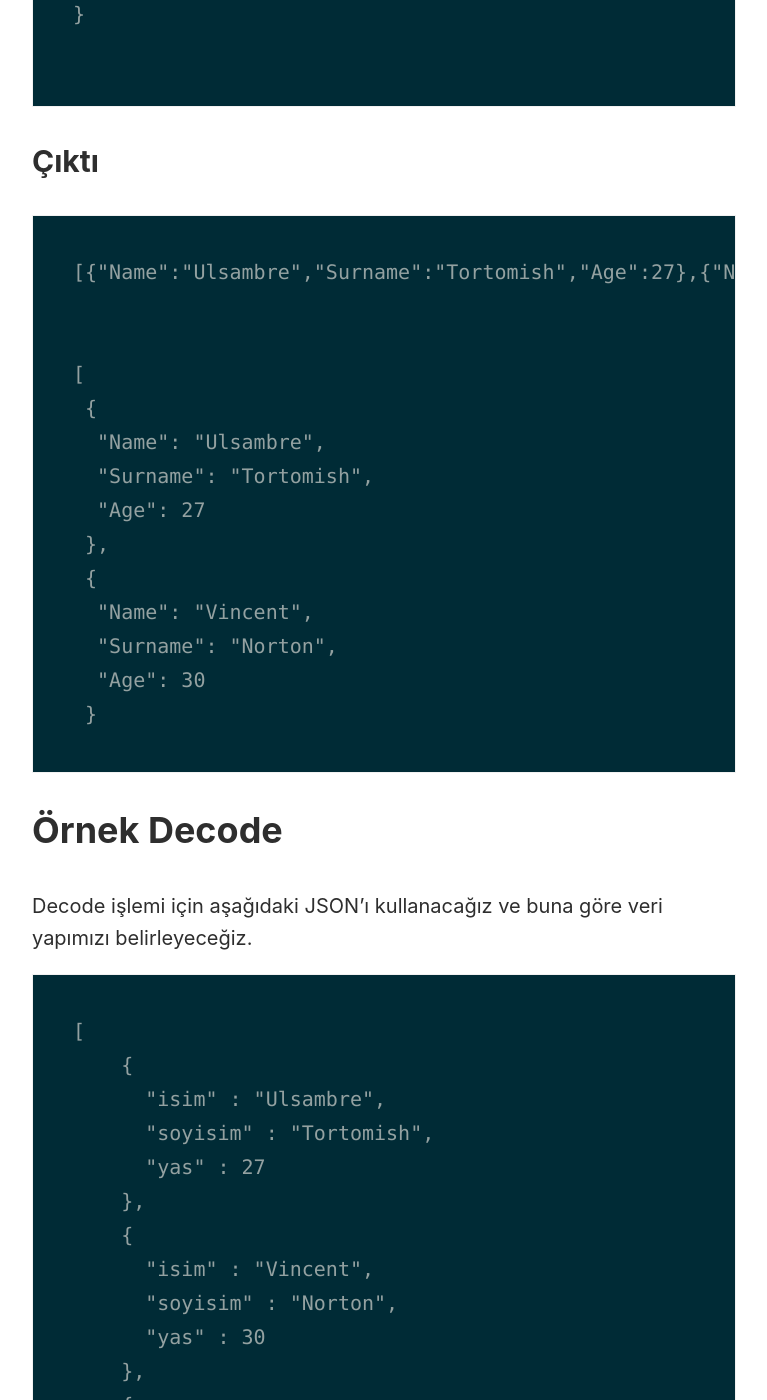
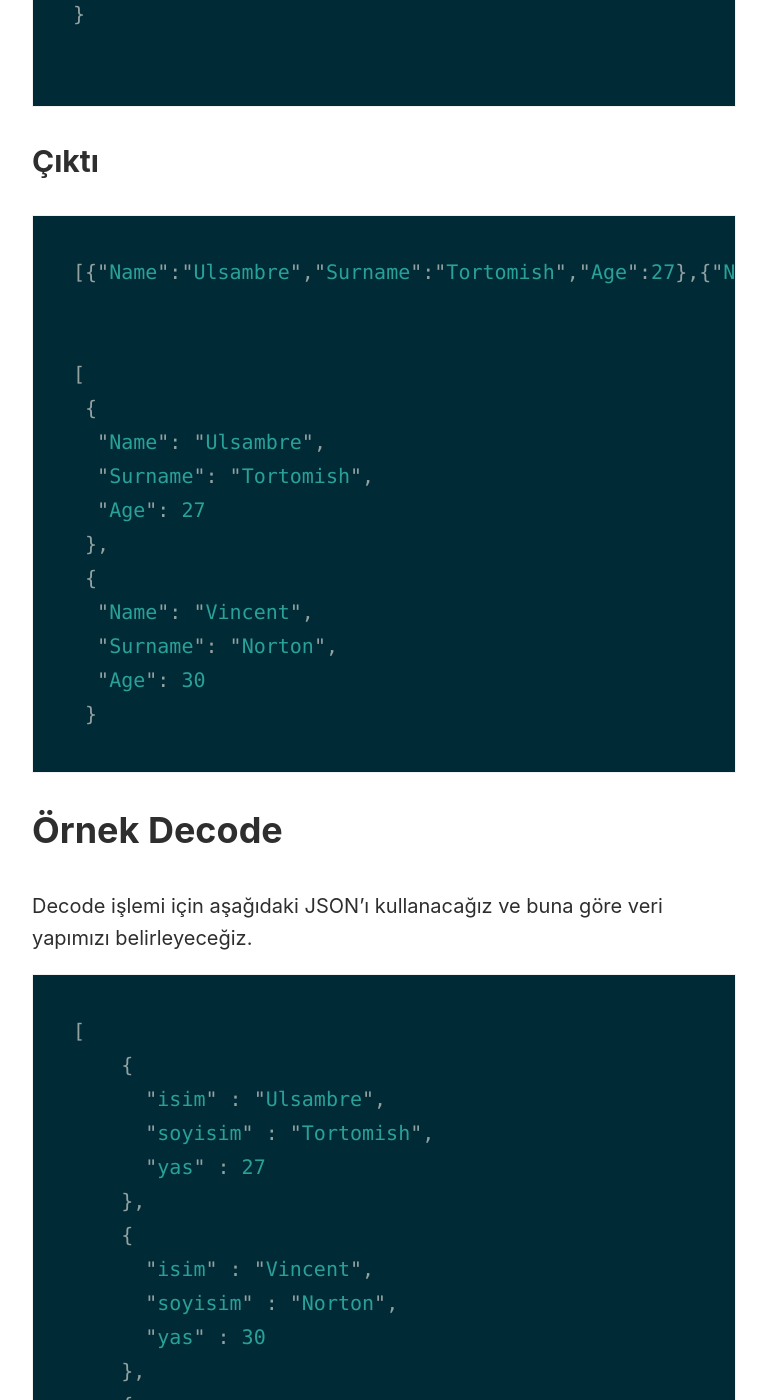
Before and after one commit to cemasma/cemasma-blog, a Jekyll site: the page built from _posts/2016-12-29-go-json-encoding-ve-decoding-islemleri.md, in a window 1280 px wide and 1400 px high, scrolled down 2231 px. Shown: the whole window, without its empty margins (256-1023 px from the left). Built offline with Jekyll 4.4.1, drawn with Linux system fonts in a browser that asks for light colours; some of the changed text lies outside the part shown.

Commit message:
fix again

````diff
--- a/_posts/2016-12-29-go-json-encoding-ve-decoding-islemleri.md
+++ b/_posts/2016-12-29-go-json-encoding-ve-decoding-islemleri.md
@@ -14,11 +14,13 @@ import "encoding/json"
 Bu paketin içeriğine de şuradan ulaşabilirsiniz: https://golang.org/pkg/encoding/json/
 
 Go dilinde JSON encode işlemi için bu paketin Marshal fonksiyonunu kullanırız. Arayüzü aşağıdaki gibidir.
+
 ```go
 	func Marshal(v interface{}) ([]byte, error)
 ```
 
 Bu fonksiyonun bir de JSON girintilerini ayarlamak için MarshalIndent versiyonu vardır.
+
 ```go
 	func MarshalIndent(v interface{}, prefix, indent string) ([]byte, error)
 ```
@@ -60,7 +62,7 @@ func main() {
 
 ### Çıktı
 
-```
+```javascript
 [{"Name":"Ulsambre","Surname":"Tortomish","Age":27},{"Name":"Vincent","Surname":"Norton","Age":30}]
 
 
@@ -80,7 +82,8 @@ func main() {
 ## Örnek Decode
 
 Decode işlemi için aşağıdaki JSON'ı kullanacağız ve buna göre veri yapımızı belirleyeceğiz.
-```
+
+```javascript
 [
     {
       "isim" : "Ulsambre",
````
